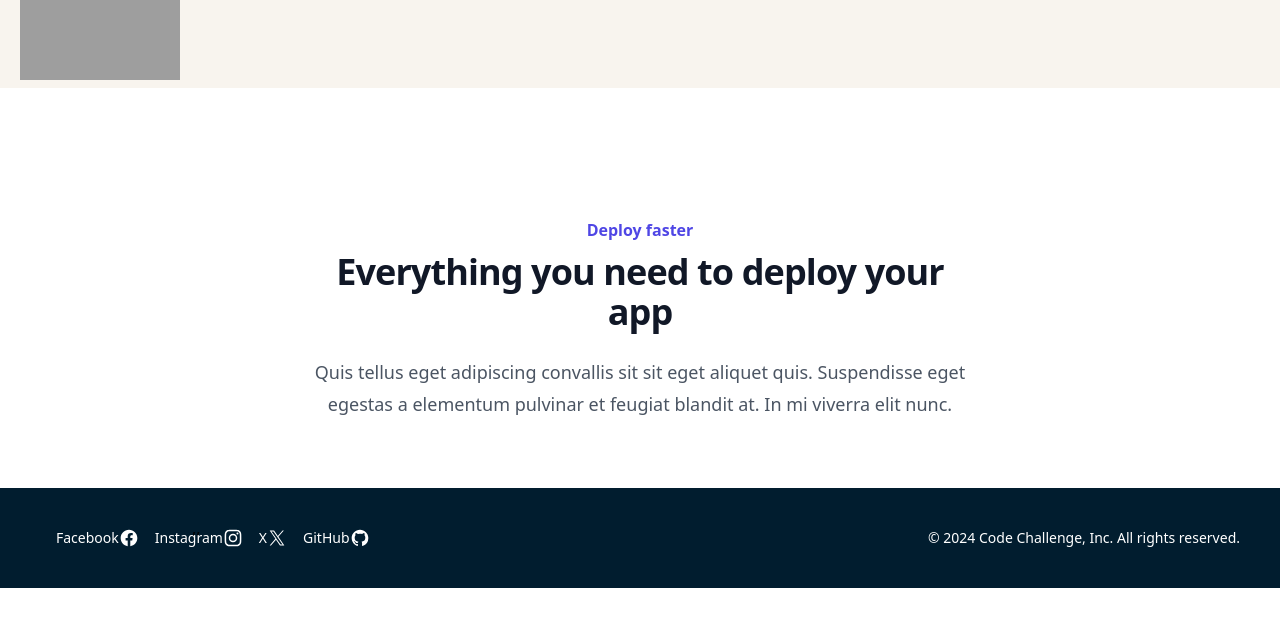
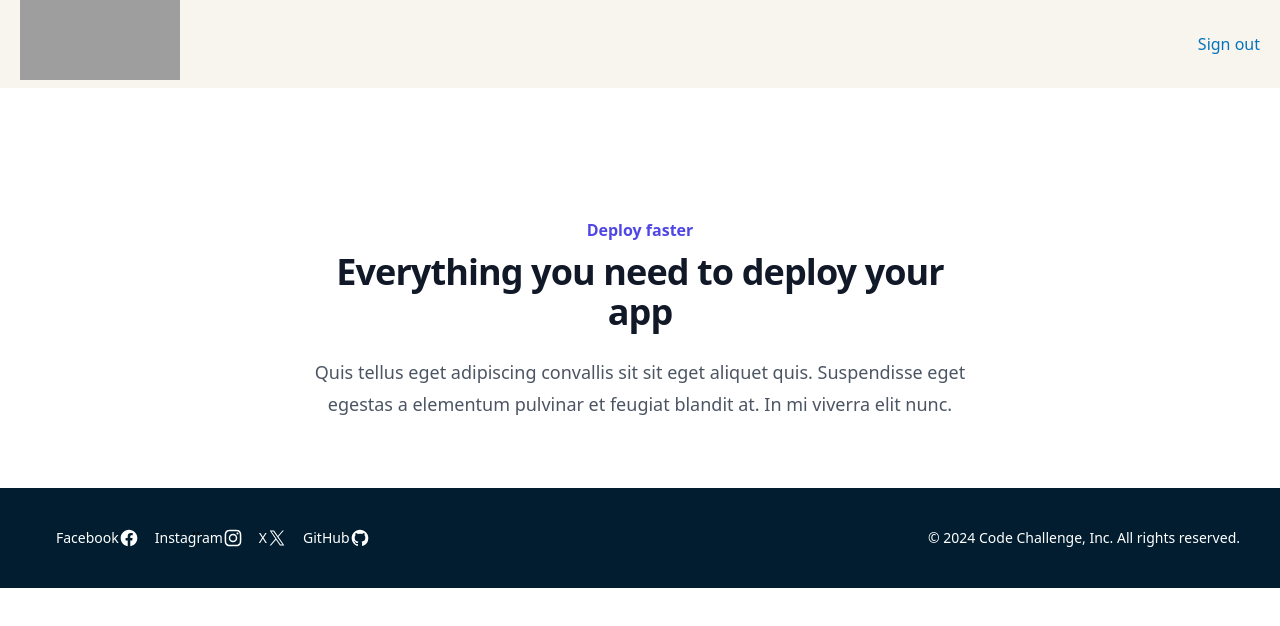
Before and after one commit to alec-host/planet-shamiri, a React (Create React App) app: page / in a window 1280 px wide. Shown: the top 626 px of the page. Built offline with nearby package versions, Linux system fonts and the light colour scheme; grey boxes are pictures that could not be loaded.

Commit message:
8th commit: added signout link and handleLogout method

```diff
--- a/src/layout/Navbar.jsx
+++ b/src/layout/Navbar.jsx
@@ -1,6 +1,12 @@
 import React from "react";
+import { NavLink } from "react-router-dom";
 
 const Navbar = () => {
+
+    const handleLogout = () => {
+        alert('sssss');
+    };
+
     return(
         <>
             <div className="lg:flex lg:items-center lg:justify-between bg-[#F8F4EE]">
@@ -13,7 +19,8 @@ const Navbar = () => {
                         </div>
                     </div>
                 </div>
-                <div className="mt-5 flex lg:ml-4 lg:mt-0">
+                <div className="mx-5 mt-5 flex lg:ml-4 lg:mt-0">
+                    <NavLink className="text-[#0474BC]" to={"/login"} onClick={handleLogout}>Sign out</NavLink>
                 </div>
             </div>
         </>
```
